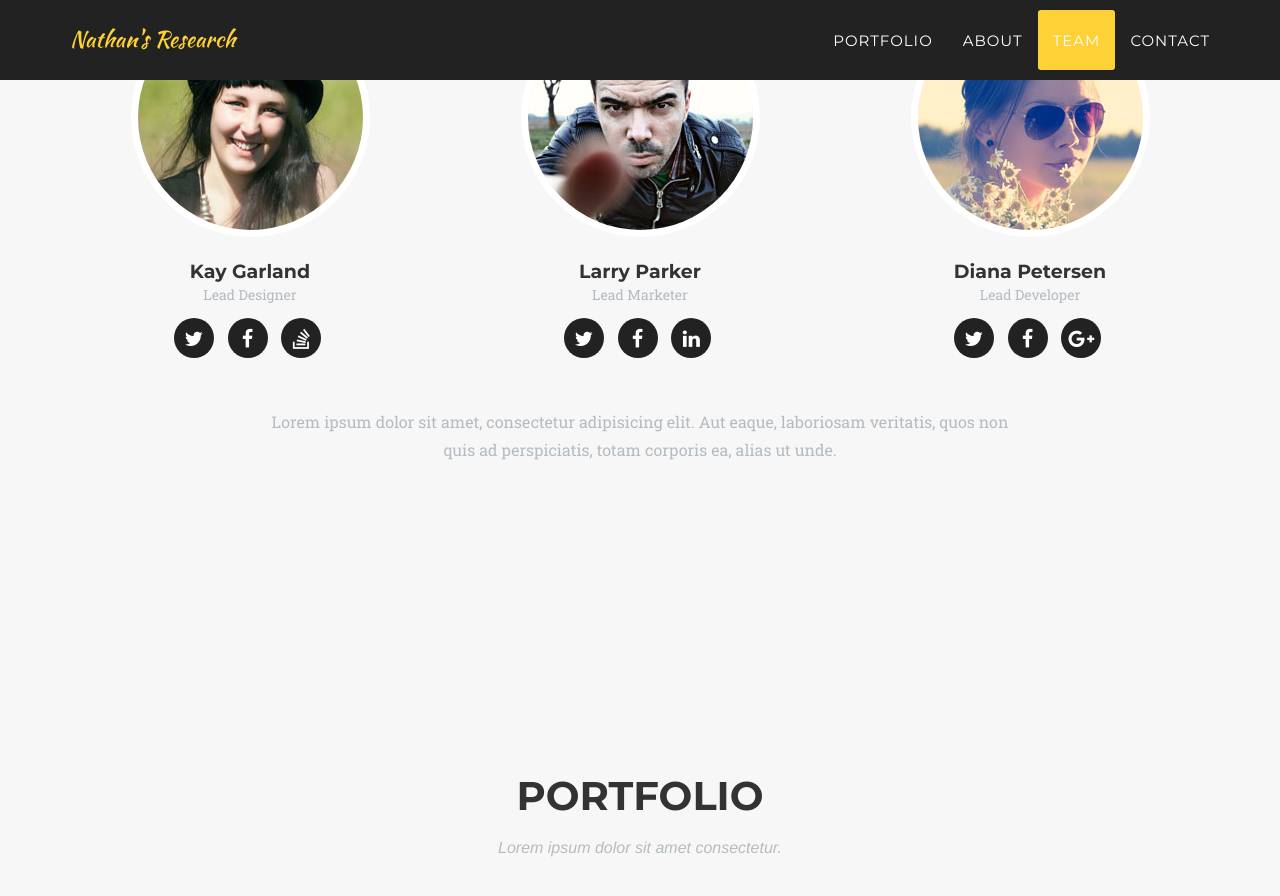
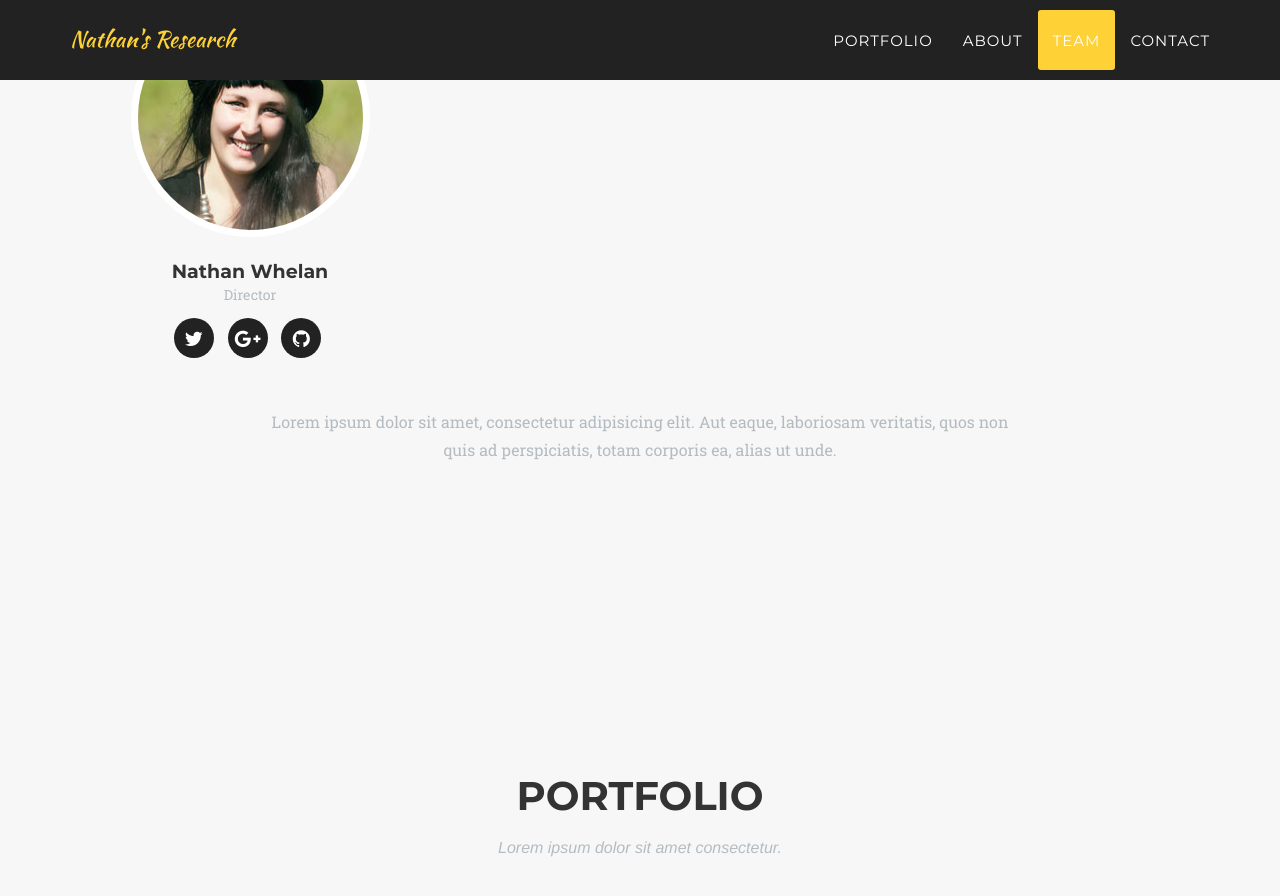
Before and after one commit to NathanWhelan/nathanwhelan.github.io, a Jekyll site: the page built from index.html, in a window 1280 px wide and 900 px high, scrolled down 3068 px. Shown: the top 896 px of the window. Built offline with Jekyll 4.4.1, drawn with Linux system fonts in a browser that asks for light colours; some web fonts are replaced.

Commit message:
Update _config.yml

```diff
--- a/_config.yml
+++ b/_config.yml
@@ -15,38 +15,16 @@ color:
 
 # Team names, titles and social links
 people:
-- name: Kay Garland
+- name: Nathan Whelan
   pic: 1
-  position: Lead Designer
+  position: Director
   social:
     - title: twitter
-      url: #
-    - title: facebook
-      url: #
-    - title: stack-overflow
-      url: #
-
-- name: Larry Parker
-  pic: 2
-  position: Lead Marketer
-  social:
-    - title: twitter
-      url: #
-    - title: facebook
-      url: #
-    - title: linkedin
-      url: #
-
-- name: Diana Petersen
-  pic: 3
-  position: Lead Developer
-  social:
-    - title: twitter
-      url: #
-    - title: facebook
-      url: #
+      url: https://twitter.com/polarfire
     - title: google-plus
-      url: #
+      url: https://scholar.google.com/citations?hl=en&user=KQ9B0csAAAAJ
+    - title: github
+      url: https://github.com/NathanWhelan/
 
 # Social networks usernames (many more available: google-plus, flickr, dribbble, pinterest, instagram, tumblr, linkedin, etc.)
 social:
```
